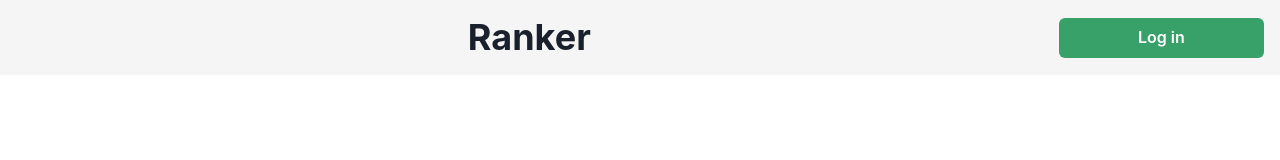
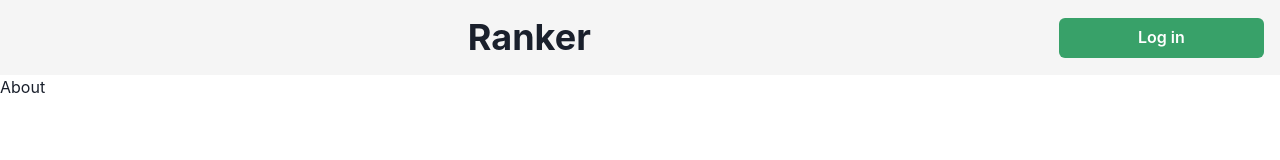
Before and after one commit to zbigniewzolnierowicz/ranker, a React app in the folder assets/: page /about in a window 1280 px wide. Shown: the top 160 px of the page. Built offline with nearby package versions, Linux system fonts and the light colour scheme; the HTML template or start-up script is replaced by a standard one.

Commit message:
Add react-router

```diff
--- a/assets/package.json
+++ b/assets/package.json
@@ -16,6 +16,7 @@
     "phoenix_html": "file:../deps/phoenix_html",
     "react": "^17.0.2",
     "react-dom": "^17.0.2",
+    "react-router-dom": "^5.2.0",
     "ts-loader": "^9.2.3",
     "typescript": "^4.3.2",
     "universal-cookie": "^4.0.4"
@@ -26,6 +27,7 @@
     "@types/phoenix": "^1.5.1",
     "@types/react": "^17.0.11",
     "@types/react-dom": "^17.0.7",
+    "@types/react-router-dom": "^5.1.7",
     "babel-loader": "^8.2.2",
     "copy-webpack-plugin": "^9.0.0",
     "css-loader": "^5.2.6",
--- a/assets/src/App.tsx
+++ b/assets/src/App.tsx
@@ -1,10 +1,30 @@
-import { ChakraProvider } from "@chakra-ui/react"
+import { ChakraProvider, Link } from "@chakra-ui/react"
+import { BrowserRouter as Router, Link as RouterLink, Route, Switch } from "react-router-dom"
 import { Header } from "./components/Header"
+import { About } from "./pages/About";
+import { Home } from "./pages/Home";
+import { Users } from "./pages/Users";
 
 export const App = () => {
     return (
         <ChakraProvider>
+        <Router>
+          <div>
             <Header />
+            <Switch>
+              <Route path="/about">
+                <About />
+              </Route>
+              <Route path="/users">
+                <Users />
+              </Route>
+              <Route path="/">
+                <Home />
+              </Route>
+            </Switch>
+          </div>
+        </Router>
         </ChakraProvider>
-    )
+      );
+
 }
--- /dev/null
+++ b/assets/src/pages/About.tsx
@@ -0,0 +1,3 @@
+export const About = () => (
+    <div>About</div>
+)
--- /dev/null
+++ b/assets/src/pages/Home.tsx
@@ -0,0 +1,3 @@
+export const Home = () => (
+    <div>Home</div>
+)
--- /dev/null
+++ b/assets/src/pages/Users.tsx
@@ -0,0 +1,3 @@
+export const Users = () => (
+    <div>Users</div>
+)
```
Also changed, not shown: 1 other file (tests, documents, lock files or other folders).
